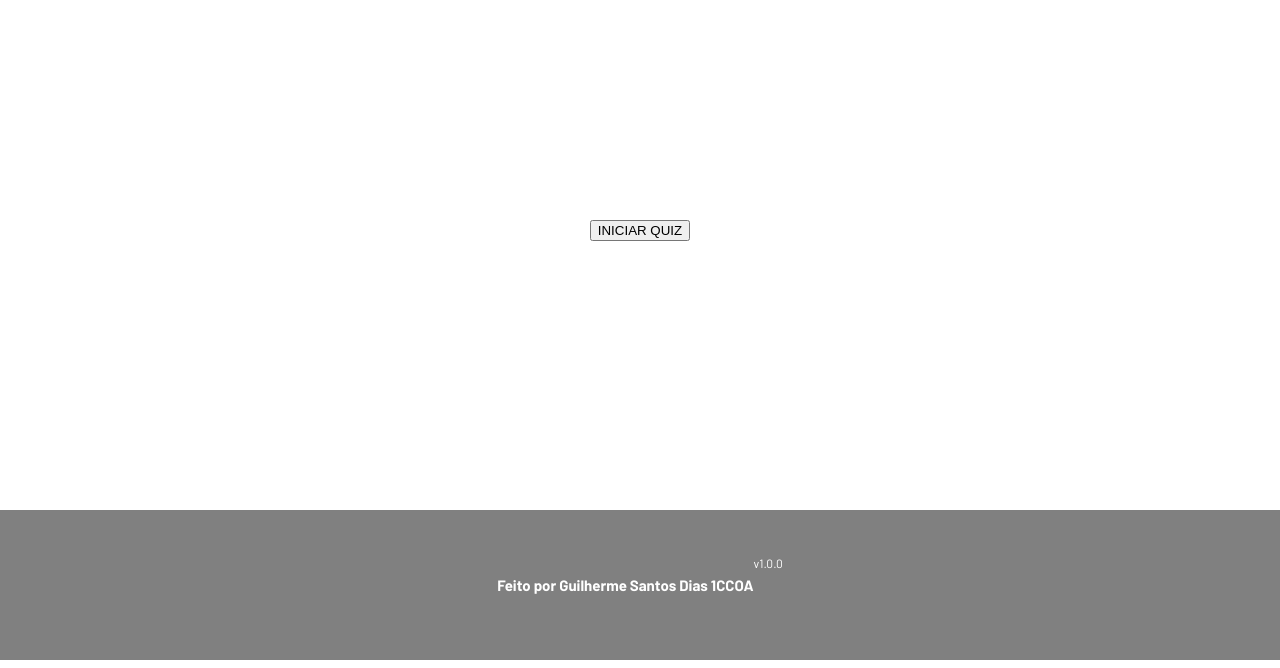
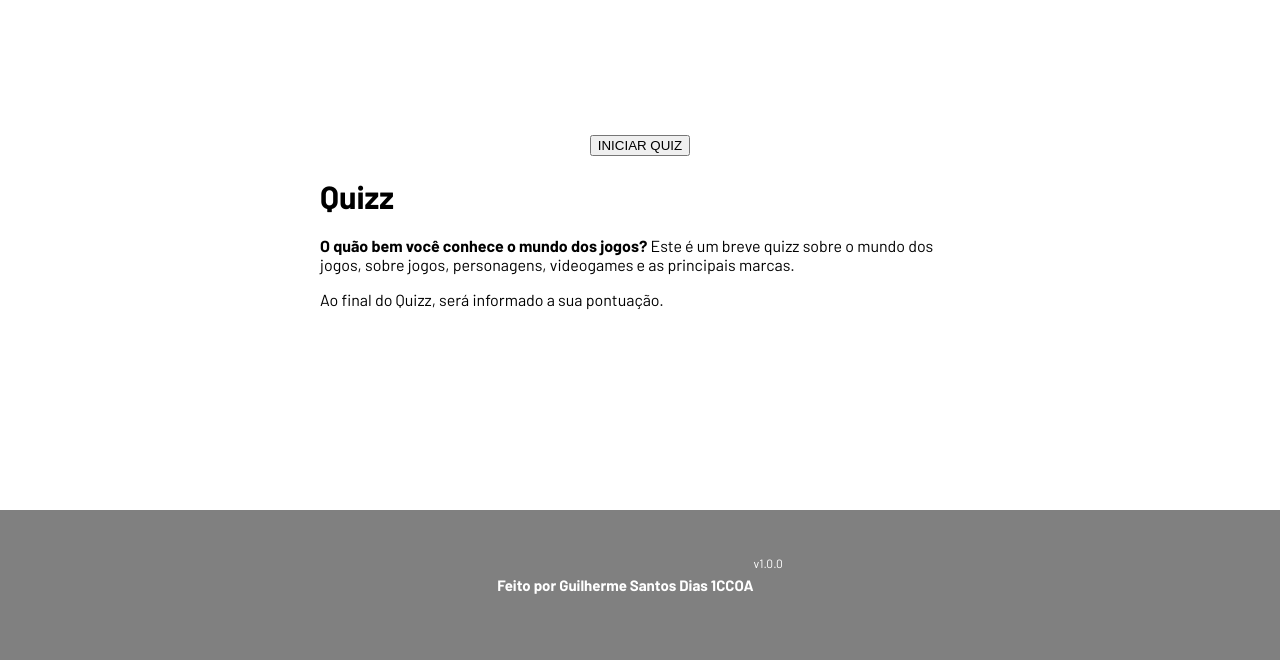
Before and after one commit to guilhermesdias45/projeto-pessoal, a website: page web-data-viz-main/public/minigames/quizz.html in a window 1280 px wide. Shown: the part 132-800 px from the top of the page. Drawn offline with Linux system fonts and the light colour scheme.

Commit message:
Texto pré-quizz adicionado

```diff
--- a/web-data-viz-main/public/minigames/quizz.html
+++ b/web-data-viz-main/public/minigames/quizz.html
@@ -99,6 +99,12 @@
         <!-- TELA JOGO  -->
         <div id="pontuacaoEJogo">
             <button id="btnIniciarQuiz" onclick="iniciarQuiz()">INICIAR QUIZ</button>
+            <div id="regras-quizz">
+                <h1>Quizz</h1>
+                <p><b>O quão bem você conhece o mundo dos jogos?</b> Este é um breve quizz sobre o mundo dos jogos,
+                    sobre jogos, personagens, videogames e as principais marcas.</p>
+                <p>Ao final do Quizz, será informado a sua pontuação.</p>
+            </div>
 
             <div id="pontuacao" class="flex-colunar width-fit-content border-primary">
                 <div id="pontuacaoDuranteJogo" class="flex-colunar padding-8">
@@ -217,6 +223,7 @@
         document.getElementById('pontuacao').style.display = "flex"
         document.getElementById('jogo').style.display = "flex"
         document.getElementById('btnIniciarQuiz').style.display = "none"
+        document.getElementById('regras-quizz').style.display = "none";
 
         document.getElementById('qtdQuestoes').innerHTML = quantidadeDeQuestoes
 
```
